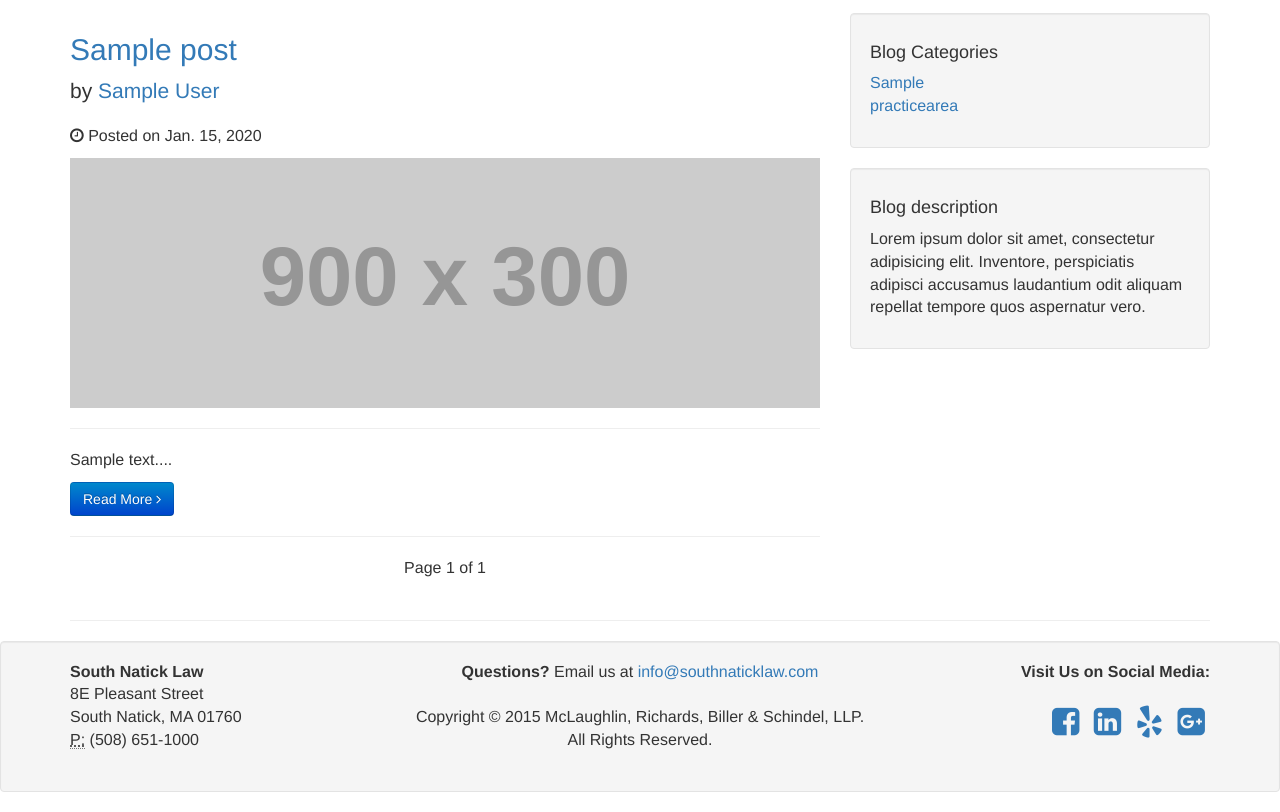
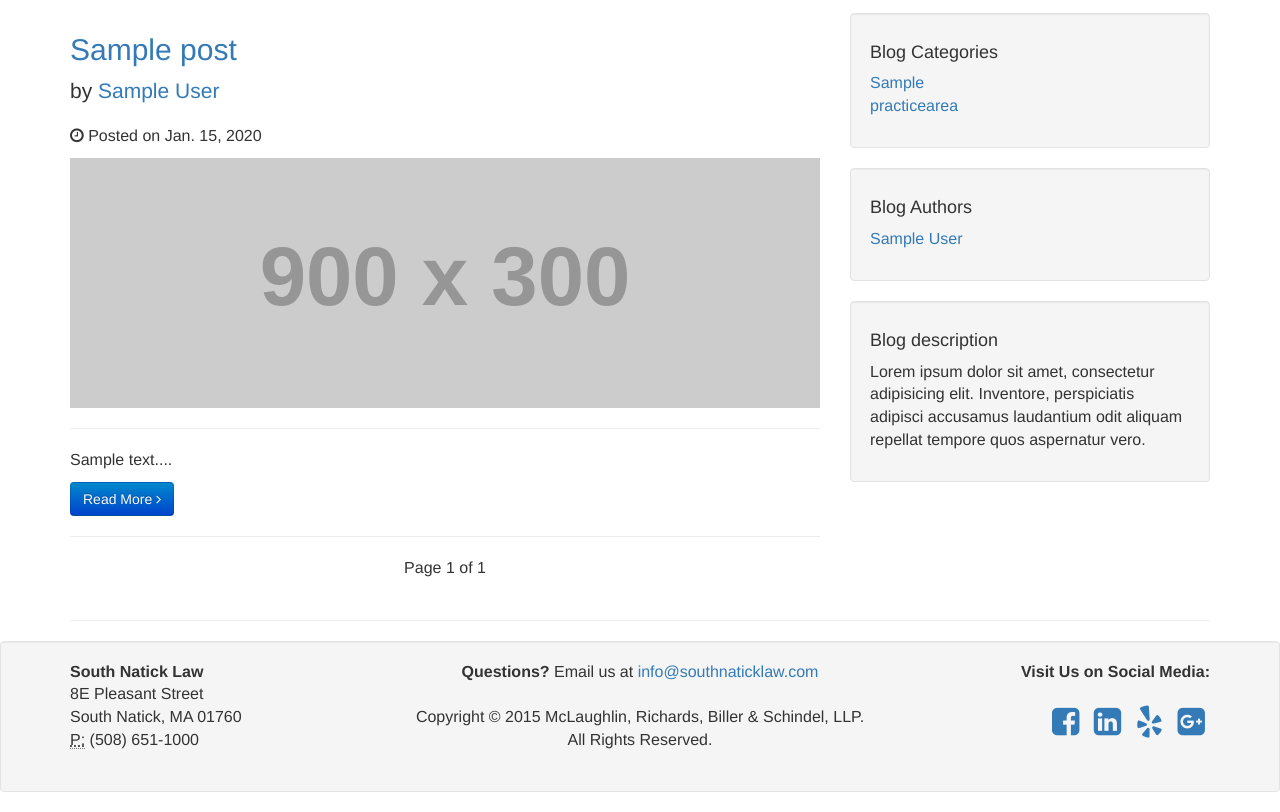
Before and after one commit to samajammin/south-natick-law, a Django app: page /blog in a window 1280 px wide. Shown: the part 168-980 px from the top of the page. Run offline with Django 3.2, Linux system fonts and the light colour scheme; tables that the repository leaves empty hold one stand-in row (values such as "Sample post"); grey boxes labelled with a size stand in for pictures from a placeholder-image service; parts of the project's set-up code (start-up, migrations or seed data) failed here and were passed over; some libraries are stand-ins or nearby versions.

Commit message:
Add author_index view for blog

```diff
--- a/snl/urls.py
+++ b/snl/urls.py
@@ -28,6 +28,7 @@ urlpatterns = patterns('',
     url(r'^blog$', 'website.views.blog', name='blog'),
     # url(r'^blog/(?P<post_id>\w+)/$', 'website.views.view_post', name='view_post'),
 
+    url(r'^blog/author/(?P<first_name>\S+)/$', 'website.views.author_index', name='author_index'),
     url(r'^blog/tag/(?P<slug>\S+)/$', 'website.views.tag_index', name='tag_index'),
     url(r'^blog/(?P<slug>\S+)/$', 'website.views.view_post', name='view_post'),
 
--- a/website/models.py
+++ b/website/models.py
@@ -22,6 +22,7 @@ class Firm(models.Model):
 class Attorney(models.Model):
     first_name = models.CharField(max_length=120)
     last_name = models.CharField(max_length=120)
+    # slug = models.SlugField(max_length=200, unique=True)
     title = models.CharField(max_length=120)
     email = models.EmailField()
     phone_number = models.BigIntegerField(default=5086511000)
@@ -31,6 +32,11 @@ class Attorney(models.Model):
 
     def __unicode__(self):
         return u"{} {}".format(self.first_name, self.last_name)
+
+    # def save(self, *args, **kwargs):
+    #     if not self.slug:
+    #         self.slug = slugify(self.first_name)
+    #     super(Post, self).save(*args, **kwargs)
 
 
 # categories for blog post tags, attorney practice areas & contact form topic inqueries
--- a/website/templates/blog.html
+++ b/website/templates/blog.html
@@ -125,6 +125,43 @@ South Natick Law | News &amp; Resources
                 <!-- /.row -->
             </div>
 
+            <!-- Blog Contributors Well -->
+{#            todo filtering blog list by category#}
+            <div class="well">
+                <h4>Blog Authors</h4>
+                <div class="row">
+                    <div class="col-lg-6">
+                        <ul class="list-unstyled">
+                            {% for author in authors %}
+                                <li><a href="{% url 'author_index' first_name=author.first_name %}">{{ author}}</a>
+                                </li>
+{#                                <li><a href="#">Category Name</a>#}
+{#                                </li>#}
+{#                                <li><a href="#">Category Name</a>#}
+{#                                </li>#}
+{#                                <li><a href="#">Category Name</a>#}
+{#                                </li>#}
+                            {% endfor %}
+                        </ul>
+                    </div>
+                    <!-- /.col-lg-6 -->
+                    <div class="col-lg-6">
+                        <ul class="list-unstyled">
+{#                            <li><a href="#">Category Name</a>#}
+{#                            </li>#}
+{#                            <li><a href="#">Category Name</a>#}
+{#                            </li>#}
+{#                            <li><a href="#">Category Name</a>#}
+{#                            </li>#}
+{#                            <li><a href="#">Category Name</a>#}
+{#                            </li>#}
+                        </ul>
+                    </div>
+                    <!-- /.col-lg-6 -->
+                </div>
+                <!-- /.row -->
+            </div>
+
             <!-- Side Widget Well -->
             <div class="well">
                 <h4>Blog description</h4>
--- a/website/templates/index.html
+++ b/website/templates/index.html
@@ -1,4 +1,5 @@
 {% extends "base.html" %}
+{% load staticfiles %}
 
 {% block title %}
     South Natick Law | MetroWest Attorneys
@@ -9,6 +10,8 @@
 <div class="row">
     <div class="col-sm-12">
         <div class="jumbotron">
+            <div class="container">
+{#              <img src="{% static "img/South_Natick_Law_home.png"%}"#}
               <h1>South Natick Law</h1>
               <p class="lead">Small Firm Attention. Big Firm Sophistication.</p>
               <p>
@@ -19,6 +22,7 @@
                     Schedule a Free Consultation
                 </a>
               </p>
+            </div>
         </div>
     </div>
 </div>
--- a/website/views.py
+++ b/website/views.py
@@ -5,7 +5,7 @@ from django.shortcuts import render, redirect
 
 # Create your views here.
 from website.forms import ContactForm, CommentForm
-from website.models import Contact, Post, Comment, PracticeArea
+from website.models import Contact, Post, Comment, PracticeArea, Attorney
 
 
 def index(request):
@@ -25,6 +25,7 @@ def blog(request):
     post_list = Post.objects.all()
     paginator = Paginator(post_list, 3) # number of posts to show per page
     tags = PracticeArea.objects.all()
+    authors = Attorney.objects.all()
 
     page = request.GET.get('page')
     try:
@@ -36,7 +37,7 @@ def blog(request):
         # If page is out of range (e.g. 9999), deliver last page of results.
         posts = paginator.page(paginator.num_pages)
 
-    return render(request, 'blog.html', {'posts': posts, 'tags': tags})
+    return render(request, 'blog.html', {'posts': posts, 'tags': tags, 'authors': authors})
 
 # todo confirm its working
 def tag_index(request, slug):
@@ -44,6 +45,7 @@ def tag_index(request, slug):
     post_list = Post.objects.filter(tags=tag)
     paginator = Paginator(post_list, 3) # number of posts to show per page
     tags = PracticeArea.objects.all()
+    authors = Attorney.objects.all()
 
     page = request.GET.get('page')
     try:
@@ -55,7 +57,26 @@ def tag_index(request, slug):
         # If page is out of range (e.g. 9999), deliver last page of results.
         posts = paginator.page(paginator.num_pages)
 
-    return render(request, 'blog.html', {'posts': posts, 'tags': tags})
+    return render(request, 'blog.html', {'posts': posts, 'tags': tags, 'authors': authors})
+
+def author_index(request, first_name):
+    author = Attorney.objects.get(first_name=first_name)
+    post_list = Post.objects.filter(author = author)
+    paginator = Paginator(post_list, 3) # number of posts to show per page
+    tags = PracticeArea.objects.all()
+    authors = Attorney.objects.all()
+
+    page = request.GET.get('page')
+    try:
+        posts = paginator.page(page)
+    except PageNotAnInteger:
+        # If page is not an integer, deliver first page.
+        posts = paginator.page(1)
+    except EmptyPage:
+        # If page is out of range (e.g. 9999), deliver last page of results.
+        posts = paginator.page(paginator.num_pages)
+
+    return render(request, 'blog.html', {'posts': posts, 'tags': tags, 'authors': authors})
 
 def view_post(request, slug):
     post = Post.objects.get(slug=slug)
```
Also changed, not shown: website/static/css/main.css (+14 -0 lines), website/templates/thanks.html (+6 -2 lines), 3 other files. Lines whose indentation alone changed are shown as unchanged.
